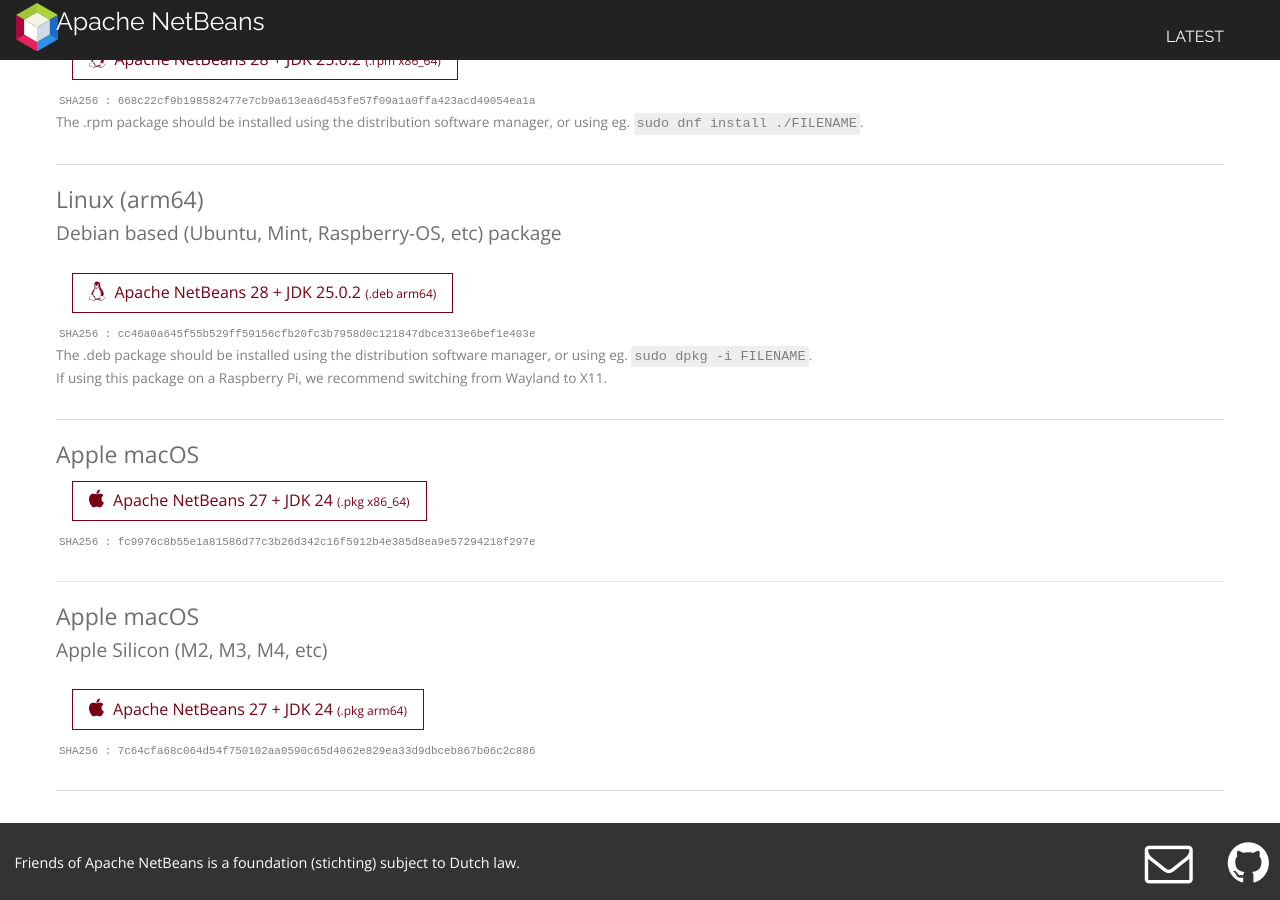
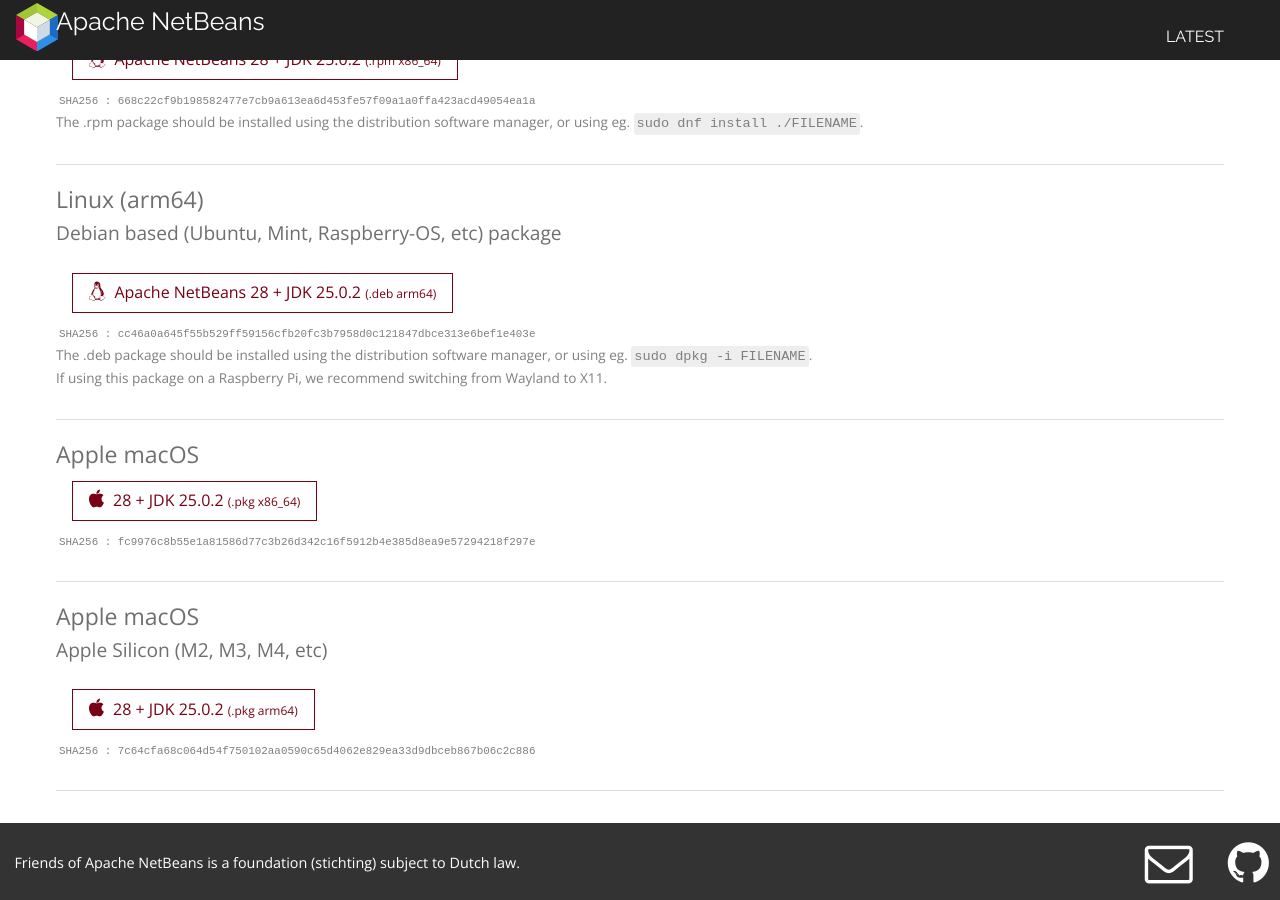
Before and after one commit to Friends-of-Apache-NetBeans/netbeans-installers-site, a Jekyll site: the page built from index.html, in a window 1280 px wide and 900 px high, scrolled down 1077 px. Built offline with Jekyll 4.4.1, drawn with Linux system fonts in a browser that asks for light colours; nearby versions of some CDN libraries.

Commit message:
fix pkg titles

```diff
--- a/_includes/release.html
+++ b/_includes/release.html
@@ -56,7 +56,7 @@
   <section class="download-arch">
     <h3>Apple macOS</h3>
     <div><a href="{{ sb.downloadbase }}/{{ sb.macos-pkg-x64-file }}" class="btn"><i class="fa fa-apple"></i>
-        Apache NetBeans 27 + JDK 24 <!--{{ sb.netbeans-version }} + JDK {{ sb.jdk-version }} -->
+        {{ sb.netbeans-version }} + JDK {{ sb.jdk-version }}
         <span class="type-arch">(.pkg x86_64)</span></a></div>
     <aside>
       <code class="hash">SHA256 : {{ sb.macos-pkg-x64-hash }}</code>
@@ -75,7 +75,7 @@
     <h3>Apple macOS</h3>
     <h4>Apple Silicon (M2, M3, M4, etc)</h4>
     <div><a href="{{ sb.downloadbase }}/{{ sb.macos-pkg-arm-file }}" class="btn"><i class="fa fa-apple"></i>
-        Apache NetBeans 27 + JDK 24 <!--{{ sb.netbeans-version }} + JDK {{ sb.jdk-version }} -->
+        {{ sb.netbeans-version }} + JDK {{ sb.jdk-version }}
         <span class="type-arch">(.pkg arm64)</span></a></div>
     <aside>
       <code class="hash">SHA256 : {{ sb.macos-pkg-arm-hash }}</code>
```
